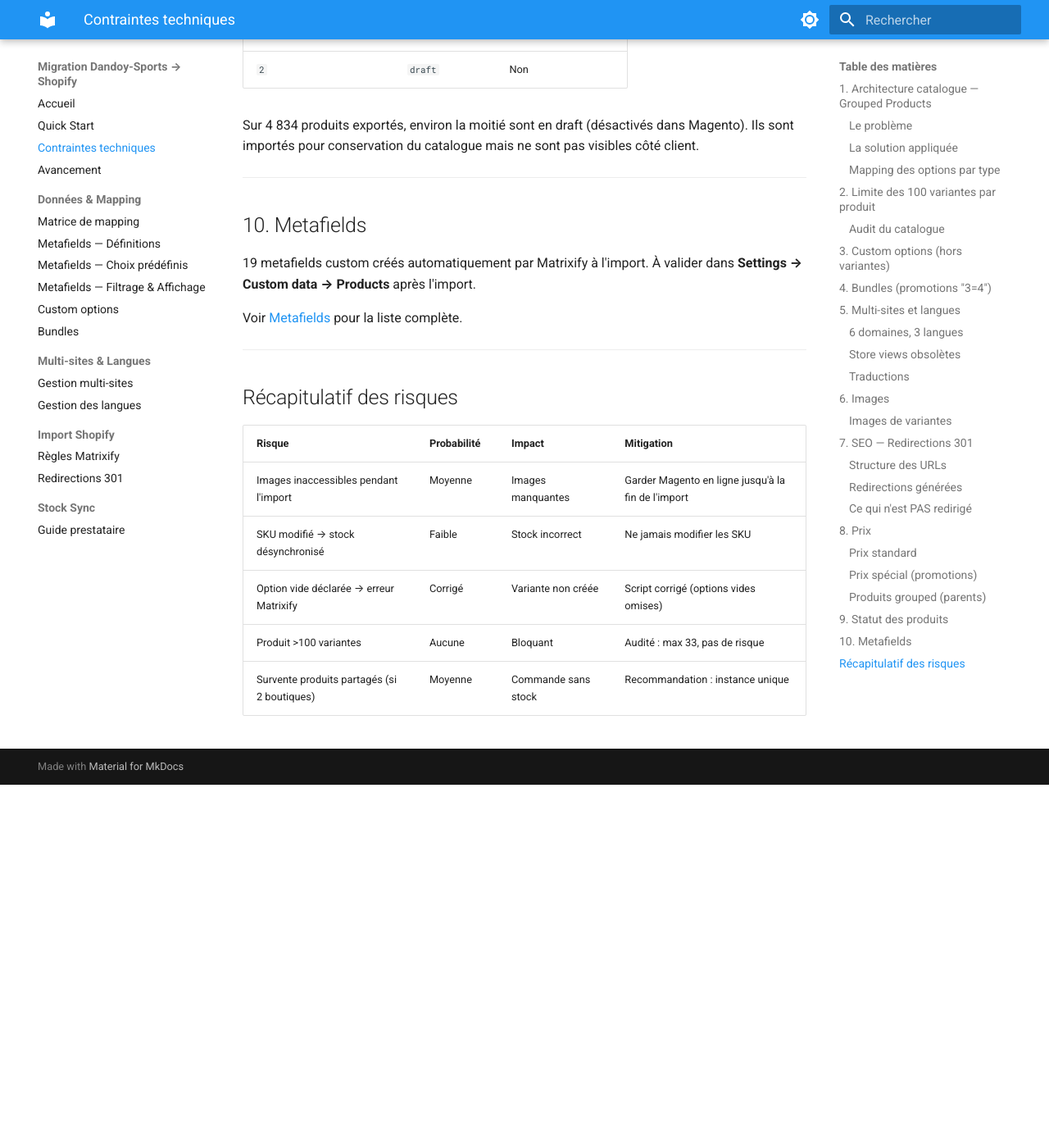
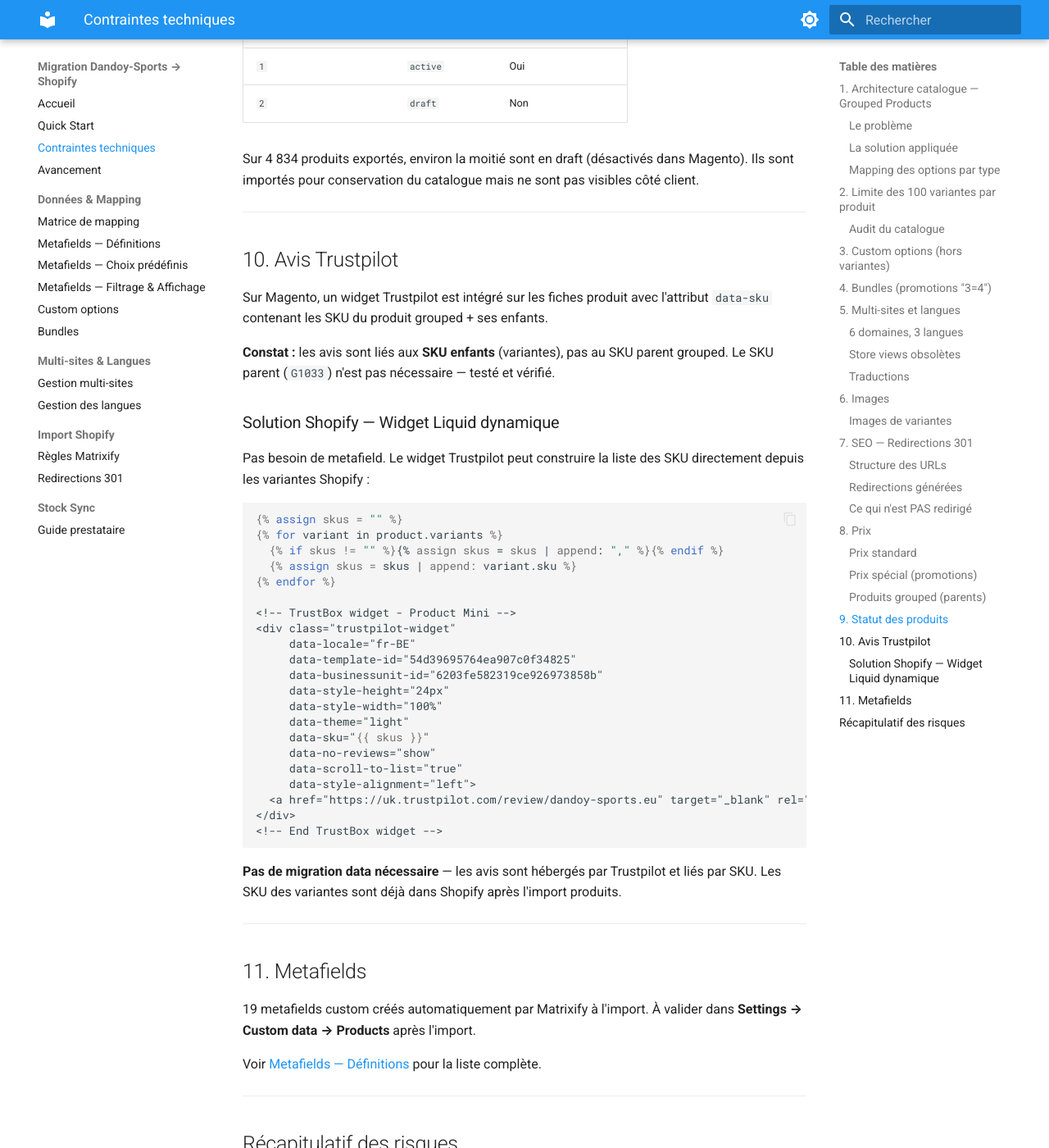
Before and after one commit to Webdigitales/dandoy-migration-2026, an MkDocs documentation site: the page built from 05_DOCS/contraintes-techniques.md, in a window 1280 px wide and 1400 px high, scrolled down 6379 px. Shown: the whole window at 82% size. Built offline with MkDocs 1.6.1 and Material for MkDocs 9.7.7, drawn with Linux system fonts in a browser that asks for light colours; before the commit the page ends 7336 px from its top, so only the background shows below that; some of the changed text lies outside the part shown.

Commit message:
Document Trustpilot widget integration via Liquid (no data migration)
Reviews are linked to child variant SKUs, not parent grouped SKU.
Widget uses dynamic Liquid to build data-sku from product.variants.

Co-Authored-By: Claude Sonnet 4.6 <noreply@anthropic.com>

````diff
--- a/05_DOCS/contraintes-techniques.md
+++ b/05_DOCS/contraintes-techniques.md
@@ -1,4 +1,4 @@
-# Contraintes Techniques — Migration Shopify
+les # Contraintes Techniques — Migration Shopify
 
 Contraintes techniques identifiées lors de l'analyse du catalogue Magento,
 hors gestion des stocks (voir [Guide prestataire stock](./stock/guide-prestataire.md)).
@@ -231,12 +231,54 @@ Ils sont importés pour conservation du catalogue mais ne sont pas visibles côt
 
 ---
 
-## 10. Metafields
+## 10. Avis Trustpilot
+
+Sur Magento, un widget Trustpilot est intégré sur les fiches produit avec l'attribut
+`data-sku` contenant les SKU du produit grouped + ses enfants.
+
+**Constat :** les avis sont liés aux **SKU enfants** (variantes), pas au SKU parent grouped.
+Le SKU parent (`G1033`) n'est pas nécessaire — testé et vérifié.
+
+### Solution Shopify — Widget Liquid dynamique
+
+Pas besoin de metafield. Le widget Trustpilot peut construire la liste des SKU
+directement depuis les variantes Shopify :
+
+```liquid
+{% assign skus = "" %}
+{% for variant in product.variants %}
+  {% if skus != "" %}{% assign skus = skus | append: "," %}{% endif %}
+  {% assign skus = skus | append: variant.sku %}
+{% endfor %}
+
+<!-- TrustBox widget - Product Mini -->
+<div class="trustpilot-widget"
+     data-locale="fr-BE"
+     data-template-id="54d39695764ea907c0f34825"
+     data-businessunit-id="6203fe582319ce926973858b"
+     data-style-height="24px"
+     data-style-width="100%"
+     data-theme="light"
+     data-sku="{{ skus }}"
+     data-no-reviews="show"
+     data-scroll-to-list="true"
+     data-style-alignment="left">
+  <a href="https://uk.trustpilot.com/review/dandoy-sports.eu" target="_blank" rel="noopener">Trustpilot</a>
+</div>
+<!-- End TrustBox widget -->
+```
+
+**Pas de migration data nécessaire** — les avis sont hébergés par Trustpilot et liés par SKU.
+Les SKU des variantes sont déjà dans Shopify après l'import produits.
+
+---
+
+## 11. Metafields
 
 19 metafields custom créés automatiquement par Matrixify à l'import.
 À valider dans **Settings → Custom data → Products** après l'import.
 
-Voir [Metafields](./mapping/metafields.md) pour la liste complète.
+Voir [Metafields — Définitions](./mapping/metafields-definitions.md) pour la liste complète.
 
 ---
 
````
